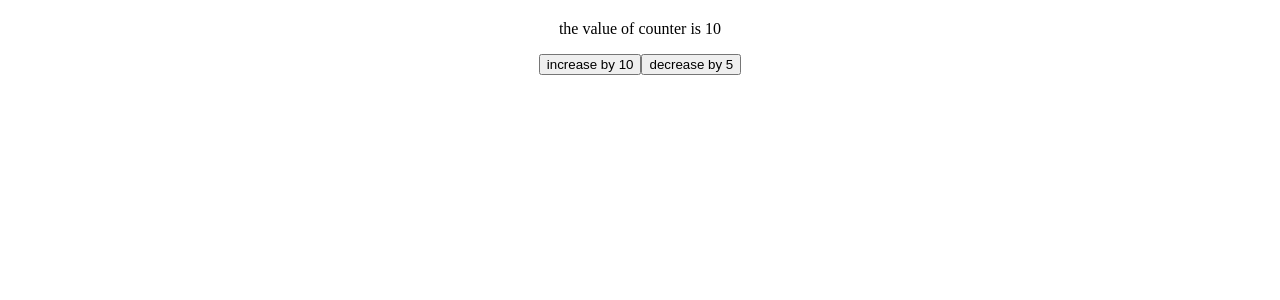
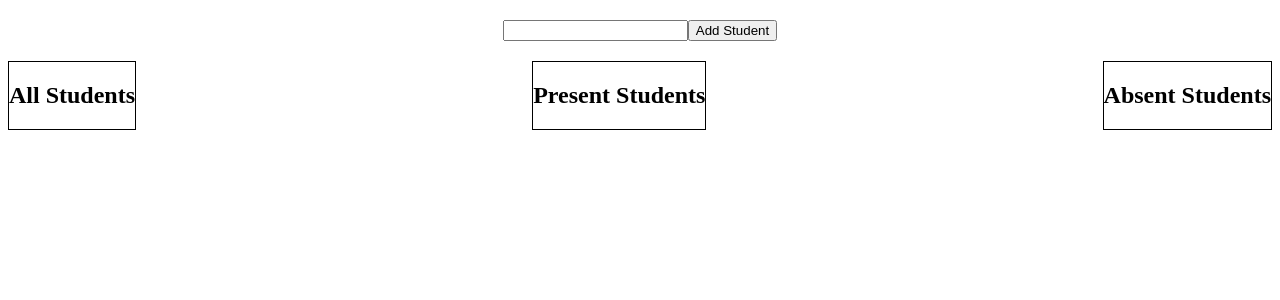
Before and after one commit to atikhasan007/simple-Student-attendance, a React (Vite) app: page / in a window 1280 px wide. Shown: the top 300 px of the page. Built offline with nearby package versions, Linux system fonts and the light colour scheme.

Commit message:
this app is modify by useReduce

```diff
--- a/src/App.jsx
+++ b/src/App.jsx
@@ -4,56 +4,21 @@ import StudentFrom from './components/StudentFrom';
 import StudentSection from './components/StudentSection';
 import StudentProvider from './context/Student';
 
-import { useReducer } from 'react';
 
-const counterReducer = (state, action)=>{
-  // if(action === "increase"){
-  //    return state + 1;
-  // }
-  // else{
-  //   return state - 1;
-  // }
+const App = () => {
+  return (
+    <StudentProvider>
+         <div className='App'>
+        <StudentFrom />
+        <StudentSection />
+    </div>
+    </StudentProvider>
+
+  )
 
 
 
-  switch(action.type){
-    case  "increase" : {
-      return state + action.payload;
-    }
-    case "decrease" : {
-      return state - action.payload;
 
-
-    }
-
-  }
-}
-
-const App = () => {
-  // return (
-  //   <StudentProvider>
-  //        <div className='App'>
-  //       <StudentFrom />
-  //       <StudentSection />
-  //   </div>
-  //   </StudentProvider>
-
-  // )
-
-
-
-  const [counter, dispatch] = useReducer( counterReducer , 10);
-
-
-
-  return (
-    <div className='App'>
-      <p>the value of counter is {counter}</p>
-
-      <button onClick={()=>dispatch({type:"increase", payload: 10})}>increase by 10</button>
-      <button onClick={()=>dispatch({type:"decrease", payload:5})}>decrease by 5</button>
-    </div>
-  )
 }
 
 export default App
--- a/src/components/AbsentStudentList.jsx
+++ b/src/components/AbsentStudentList.jsx
@@ -1,22 +1,25 @@
-import React, { useContext } from 'react'
-import { StudentCtx } from '../context/Student'
+import React, { useContext } from 'react';
+import { StudentCtx } from '../context/Student';
 
 const AbsentStudentList = () => {
-    const {students, toggleList} = useContext(StudentCtx)
+  const { studentStates, toggleList } = useContext(StudentCtx);
+  const { students } = studentStates;
+
   return (
     <div className='list absent-students'>
-          <h2>Absent Students</h2>
-          {students.filter((item)=>item.isPresent===false).
-          map((student)=>(
+      <h2>Absent Students</h2>
+      <ul>
+        {students
+          .filter((item) => item.isPresent === false)
+          .map((student) => (
             <li key={student.id}>
               <span>{student.name}</span>
-              <button onClick={()=> toggleList(student)}>Accidentally Added</button>
+              <button onClick={() => toggleList(student)}>Accidentally Added</button>
+            </li>
+          ))}
+      </ul>
+    </div>
+  );
+};
 
-            </li>
-          ))
-          }
-       </div>
-  )
-}
-
-export default AbsentStudentList
+export default AbsentStudentList;
--- a/src/components/AllStudentList.jsx
+++ b/src/components/AllStudentList.jsx
@@ -1,46 +1,33 @@
-import React from 'react'
-import { useContext } from 'react';
+import React, { useContext } from 'react';
 import { StudentCtx } from '../context/Student';
 
 const AllStudentList = () => {
   const {
-          students,
+    studentStates,
     editHandler,
     removeHandler,
     makeAbsentHandler,
     makePresentHandler
+  } = useContext(StudentCtx);
 
-        } = useContext(StudentCtx)
-
-
-
-
-
-
+  const { students } = studentStates;
 
   return (
-
-         <div className=' list all-students'>
+    <div className='list all-students'>
       <h2>All Students</h2>
       <ul>
-          {
-            students.map((student)=>(
+        {(students || []).map((student) => (
           <li key={student.id}>
-                <span>
-                  {student.name}
-                  <button onClick={()=>editHandler(student)}>Edit</button>
-                  <button onClick={()=> removeHandler(student.id)}>Delete</button>
-                  <button onClick={()=> makePresentHandler(student)} >Make Present</button>
-                  <button onClick={()=> makeAbsentHandler(student)}>Make Absent</button>
-                </span>
+            <span>{student.name}</span>
+            <button onClick={() => editHandler(student)}>Edit</button>
+            <button onClick={() => removeHandler(student.id)}>Delete</button>
+            <button onClick={() => makePresentHandler(student)}>Make Present</button>
+            <button onClick={() => makeAbsentHandler(student)}>Make Absent</button>
           </li>
-            ))
-          }
+        ))}
       </ul>
     </div>
+  );
+};
 
-
-  )
-}
-
-export default AllStudentList
+export default AllStudentList;
--- a/src/components/PresentStudentList.jsx
+++ b/src/components/PresentStudentList.jsx
@@ -1,26 +1,25 @@
-import React from 'react'
-import { useContext } from 'react';
+import React, { useContext } from 'react';
 import { StudentCtx } from '../context/Student';
+
 const PresentStudentList = () => {
-    const {students,toggleList} = useContext(StudentCtx);
-
-      //derived State
-  const presentStudentList = students.filter((item)=> item.isPresent === true,
-);
+  const { studentStates, toggleList } = useContext(StudentCtx);
+  const { students } = studentStates;
 
   return (
     <div className='list present-students'>
-    <h2>Present Students</h2>
-    {presentStudentList
-    .map((student)=>(
-     <li key={student.id}>
-       <span>{student.name}</span>
-       <button onClick={()=>toggleList(student)}>Accidentally Added</button>
-     </li>
-    ))
-    }
- </div>
-  )
-}
+      <h2>Present Students</h2>
+      <ul>
+        {(students || [])
+          .filter((item) => item.isPresent === true)
+          .map((student) => (
+            <li key={student.id}>
+              <span>{student.name}</span>
+              <button onClick={() => toggleList(student)}>Accidentally Added</button>
+            </li>
+          ))}
+      </ul>
+    </div>
+  );
+};
 
-export default PresentStudentList
+export default PresentStudentList;
--- a/src/components/StudentFrom.jsx
+++ b/src/components/StudentFrom.jsx
@@ -1,32 +1,28 @@
-import React from 'react'
+import React from 'react';
 import { useContext } from 'react';
 import { StudentCtx } from '../context/Student';
 
-const StudentFrom = () => {
+const StudentForm = () => {
+  const {
+    studentStates,
+    submitHandler,
+    changeNameHandler
+  } = useContext(StudentCtx);
 
-
-    const {editMode,
-
-           submitHandler,
-           changeNameHandler,
-           studentName
-
-            } = useContext(StudentCtx)
-
-
-
-
-
+  const { editMode, studentName } = studentStates;
 
   return (
     <div>
-        <form onSubmit={submitHandler}>
-        <input type='text' value={studentName} onChange={changeNameHandler}/>
-        <button type='submit'>{editMode?"Update Student":"Add Students"}</button>
+      <form onSubmit={submitHandler}>
+        <input
+          type='text'
+          value={studentName}
+          onChange={changeNameHandler}
+        />
+        <button type='submit'>{editMode ? "Update Student" : "Add Student"}</button>
       </form>
+    </div>
+  );
+};
 
-    </div>
-  )
-}
-
-export default StudentFrom;
+export default StudentForm;
--- a/src/components/StudentSection.jsx
+++ b/src/components/StudentSection.jsx
@@ -1,31 +1,25 @@
-import React from 'react'
+import React, { useContext } from 'react';
 import AbsentStudentList from "./AbsentStudentList";
 import AllStudentList from "./AllStudentList";
 import PresentStudentList from "./PresentStudentList";
-import { useContext } from 'react';
 import { StudentCtx } from '../context/Student';
 
-
 const StudentSection = () => {
-
-const  {
-    students,
-    toggleList} = useContext(StudentCtx);
-
+  const { studentStates, toggleList } = useContext(StudentCtx);
+  const { students } = studentStates;
 
   return (
     <div className='student-section'>
+      {/* list of all students */}
+      <AllStudentList />
 
-    {/* list of all students */}
-    <AllStudentList/>
+      {/* present list */}
+      <PresentStudentList />
 
-{/* present list */}
-   <PresentStudentList />
-     {/* absent list */}
-     <AbsentStudentList />
+      {/* absent list */}
+      <AbsentStudentList />
+    </div>
+  );
+};
 
-    </div>
-  )
-}
-
-export default StudentSection
+export default StudentSection;
--- a/src/context/Student.jsx
+++ b/src/context/Student.jsx
@@ -1,164 +1,175 @@
-import { createContext, useState } from "react";
+import { createContext, useReducer } from "react";
 
-// Create context
-export const StudentCtx = createContext();
-
-const StudentProvider = (props) => {
-  const { children } = props;
-
-  const [students, setStudents] = useState([
-    {
-      id: 1,
-      name: "md atik hasan"
-    }
-  ]);
-
-  const [editMode, setEditMode] = useState(false);
-  const [editableStudent, setEditableStudent] = useState(null);
-  const [studentName, setStudentName] = useState("");
+const initState = {
+  students: [],
+  editMode: false,
+  editableStudent: null,
+  studentName: ""
+};
 
 
+const studentReducer = (state, action) => {
+  switch (action.type) {
+    case "change_student_name": {
+      return {
+        ...state,
+        studentName: action.payload
+      };
+    }
 
-  const updateHandler = () =>{
+    case "create_student": {
+      const newStudent = {
+        id: Date.now() + "",
+        name: state.studentName,
+        isPresent: undefined
+      };
+      return {
+        ...state,
+        students: [...state.students, newStudent],
+        studentName: ""
+      };
+    }
 
-    const updateStudentList = students.map(student =>{
-       if(student.id === editableStudent.id){
-        return {...student , name:studentName};
-       }
+    case "edit_student": {
+      return {
+        ...state,
+        editMode: true,
+        editableStudent: action.payload,
+        studentName: action.payload.name
+      };
+    }
 
-       return student;
-    })
+    case "update_student": {
+      return {
+        ...state,
+        students: state.students.map((item) =>
+          item.id === state.editableStudent.id
+            ? { ...item, name: state.studentName }
+            : item
+        ),
+        editMode: false,
+        editableStudent: null,
+        studentName: ""
+      };
+    }
 
-    setStudents(updateStudentList);
-    setEditMode(false);
-    setEditableStudent(null);
-    setStudentName("");
+    case "remove_student": {
+      return {
+        ...state,
+        students: state.students.filter(
+          (student) => student.id !== action.payload
+        )
+      };
+    }
+
+    case "change_isPresent_status_of_a_student": {
+      return {
+        ...state,
+        students: state.students.map((item) =>
+          item.id === action.payload.id
+            ? { ...item, isPresent: action.payload.isPresent }
+            : item
+        )
+      };
+    }
+
+    default: {
+      return state;
+    }
   }
+};
 
 
 
 
-        const changeNameHandler = (e) =>{
-          setStudentName(e.target.value)
-
-        }
-
-
-      const submitHandler = (e)=>{
-        e.preventDefault();
-        if(studentName.trim() === ""){
-          return alert(`Please Provide a valid name`)
-        }
-
-
-        editMode? updateHandler() : createHandler();
-
-      }
-
-      const createHandler = () =>{
-        const newStudent = {
-          id : Date.now() + "",
-          name : studentName,
-          isPresent: undefined,
-
-        };
-
-        setStudents([...students, newStudent]);
-        setStudentName("");
-
-      }
-
-      const toggleList = (student) =>{
-
-        const updateStudentList = students.map((item)=>{
-          if(item.id===student.id) {
-            return {...item, isPresent: !item.isPresent};
-          }
-          return item;
-        })
-        setStudents(updateStudentList);
-
-       }
-
-  const editHandler = (student) => {
-    setEditMode(true);
-    setEditableStudent(student);
-    setStudentName(student.name)
-
-
- }
 
 
 
 
- const removeHandler = (studentId) =>{
-    const updateStudentList = students.filter((student)=>student.id!==studentId);
-    setStudents(updateStudentList);
+// context api create
+export const StudentCtx = createContext();
 
-  }
+const StudentProvider = ({ children }) => {
+  const [studentStates, dispatch] = useReducer(studentReducer, initState);
+
+  const changeNameHandler = (e) => {
+    dispatch({ type: "change_student_name", payload: e.target.value });
+  };
+
+  const submitHandler = (e) => {
+    e.preventDefault();
+    if (studentStates.studentName.trim() === "") {
+      return alert("Please Provide a valid name");
+    }
+
+    dispatch({
+      type: studentStates.editMode ? "update_student" : "create_student"
+    });
+  };
+
+  const toggleList = (student) => {
+    dispatch({
+      type: "change_isPresent_status_of_a_student",
+      payload: {
+        id: student.id,
+        isPresent: !student.isPresent
+      }
+    });
+  };
 
   const makePresentHandler = (student) => {
-    if(student.isPresent !== undefined) {
+    if (student.isPresent !== undefined) {
       return alert(
-        `this student is already in the ${
-        student.isPresent===true ? "Present List":"Absent List "
-        }`)
-
-    };
-
-    const updateStudentList = students.map((item)=>{
-      if(item.id === student.id) {
-        return { ...item, isPresent:true};
-      }
-      return item;
+        `This student is already in the ${
+          student.isPresent ? "Present List" : "Absent List"
+        }`
+      );
+    }
+    dispatch({
+      type: "change_isPresent_status_of_a_student",
+      payload: { id: student.id, isPresent: true }
     });
-   setStudents(updateStudentList);
   };
 
-
   const makeAbsentHandler = (student) => {
-    if(student.isPresent !== undefined) {
+    if (student.isPresent !== undefined) {
       return alert(
-        `this student is already in the ${
-        student.isPresent===true ? "Present List":"Absent List "
-        }`)
-
-    };
-
-    const updateStudentList = students.map((item)=>{
-      if(item.id === student.id) {
-        return { ...item, isPresent:false};
-      }
-      return item;
+        `This student is already in the ${
+          student.isPresent ? "Present List" : "Absent List"
+        }`
+      );
+    }
+    dispatch({
+      type: "change_isPresent_status_of_a_student",
+      payload: { id: student.id, isPresent: false }
     });
-   setStudents(updateStudentList);
   };
 
+  const editHandler = (id) => {
+    dispatch({ type: "edit_student", payload:id });
+  };
 
+  const removeHandler = (id) => {
+    dispatch({ type: "remove_student", payload: id });
+  };
 
   const ctxValue = {
-    students,
-    setStudents,
-    studentName,
-    setStudentName,
-    editMode,
-    setEditMode,
-    editableStudent,
-    setEditableStudent,
-    updateHandler,
+    studentStates,
+    dispatch,
     changeNameHandler,
     submitHandler,
     toggleList,
+    makePresentHandler,
+    makeAbsentHandler,
     editHandler,
-    removeHandler,
-    makeAbsentHandler,
-    makePresentHandler,
+    removeHandler
   };
 
   return (
-    <StudentCtx.Provider value={ctxValue}>
-      {children}
-    </StudentCtx.Provider>
+    <StudentCtx.Provider
+     value={ctxValue}>
+        {children}
+     </StudentCtx.Provider>
   );
 };
 
```
Lines whose indentation alone changed are shown as unchanged.
